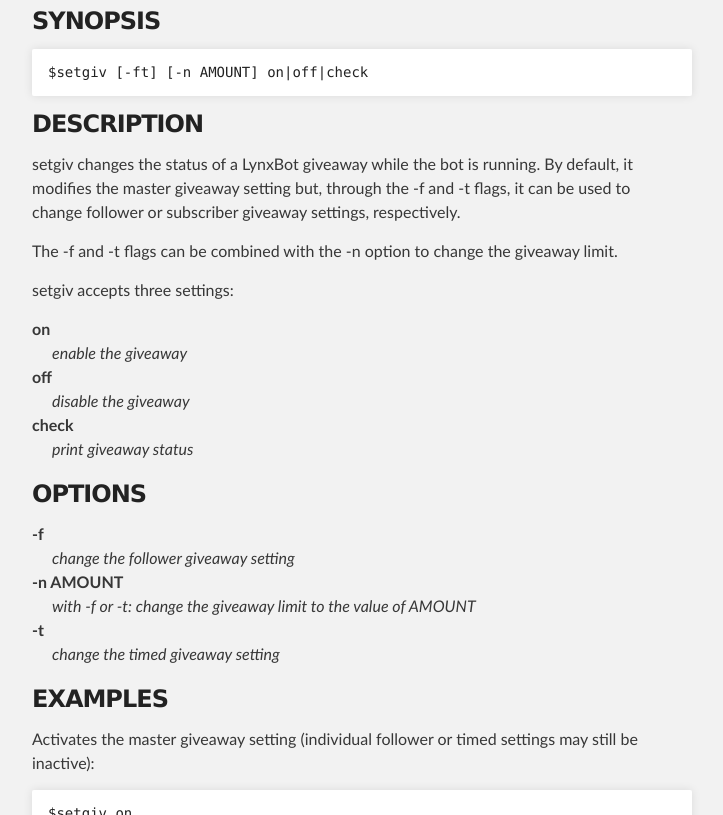
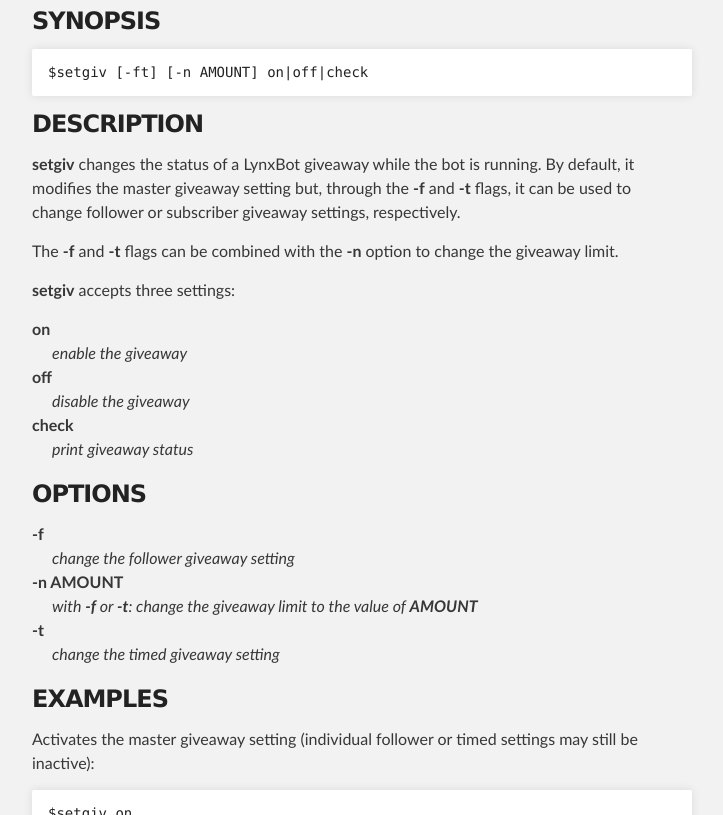
Before and after one commit to frolv/lynxbot, a plain HTML site: page manual/setgiv.html in a window 1280 px wide. Shown: the part 410-1225 px from the top of the page, without its empty margins (288-1011 px from the left). Drawn offline with Linux system fonts and the light colour scheme.

Commit message:
Change b to strong

```diff
--- a/manual/setgiv.html
+++ b/manual/setgiv.html
@@ -41,15 +41,17 @@
 	<pre><code>$setgiv [-ft] [-n AMOUNT] on|off|check</code></pre>
 
 	<h3>DESCRIPTION</h3>
-	<p><b>setgiv</b> changes the status of a LynxBot giveaway while the bot
-	is running. By default, it modifies the master giveaway setting but,
-	through the <b>-f</b> and <b>-t</b> flags, it can be used to change
-	follower or subscriber giveaway settings, respectively.</p>
+	<p><strong>setgiv</strong> changes the status of a LynxBot giveaway
+	while the bot is running. By default, it modifies the master giveaway
+	setting but, through the <strong>-f</strong> and <strong>-t</strong>
+	flags, it can be used to change follower or subscriber giveaway
+	settings, respectively.</p>
 
-	<p>The <b>-f</b> and <b>-t</b> flags can be combined with the <b>-n</b>
-	option to change the giveaway limit.</p>
+	<p>The <strong>-f</strong> and <strong>-t</strong> flags can be
+	combined with the <strong>-n</strong> option to change the giveaway
+	limit.</p>
 
-	<p><b>setgiv</b> accepts three settings:</p>
+	<p><strong>setgiv</strong> accepts three settings:</p>
 	<dl compact="">
 	<dt><b>on</b></dt>
 	<dd>enable the giveaway</dd>
@@ -64,7 +66,8 @@
 	  <dt><b>-f</b></dt>
 	  <dd>change the follower giveaway setting</dd>
 	  <dt><b>-n AMOUNT</b></dt>
-	  <dd>with <b>-f</b> or <b>-t</b>: change the giveaway limit to the value of <b>AMOUNT</b></dd>
+	  <dd>with <strong>-f</strong> or <strong>-t</strong>: change the
+	  giveaway limit to the value of <strong>AMOUNT</strong></dd>
 	  <dt><b>-t</b></dt>
 	  <dd>change the timed giveaway setting</dd>
 	</dl>
```
